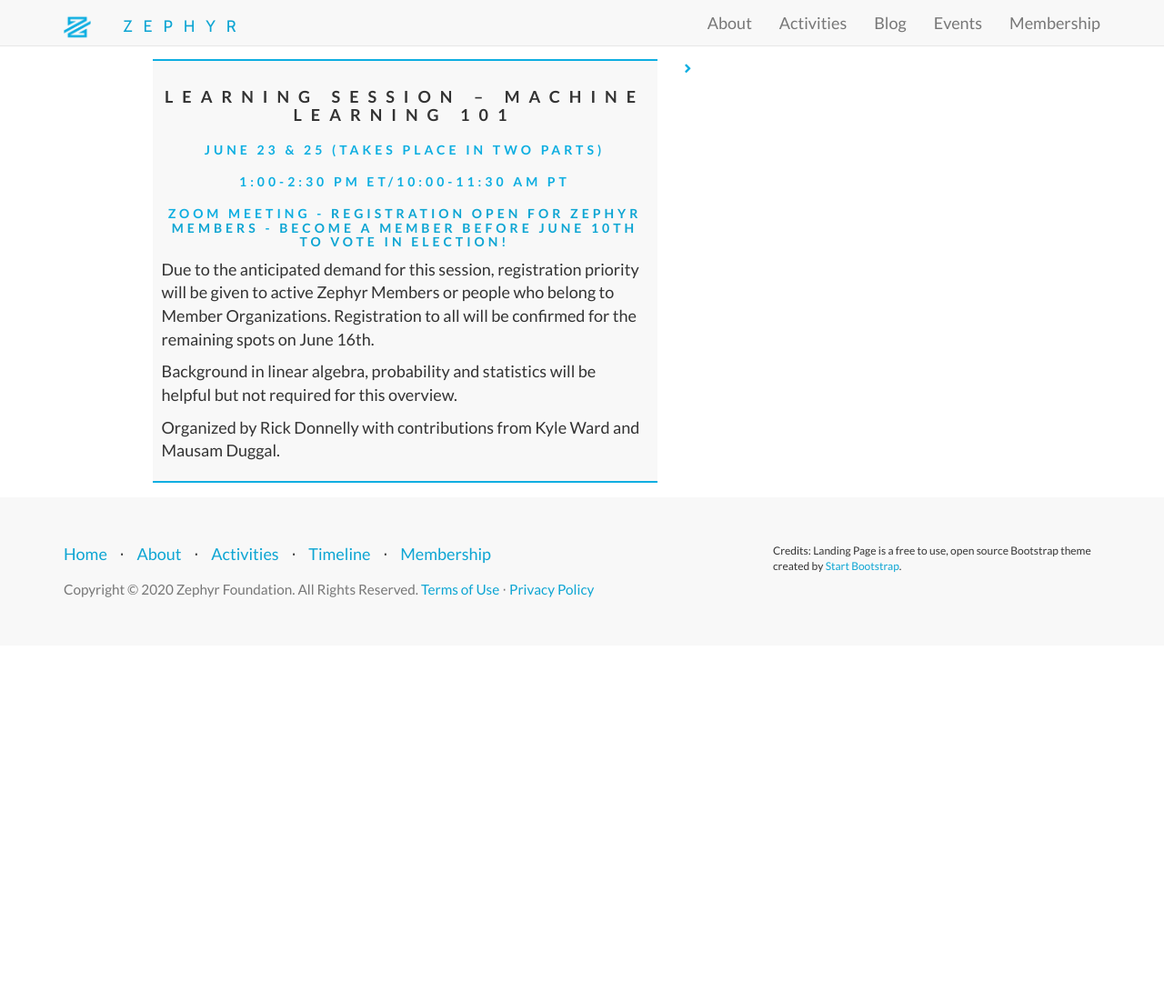
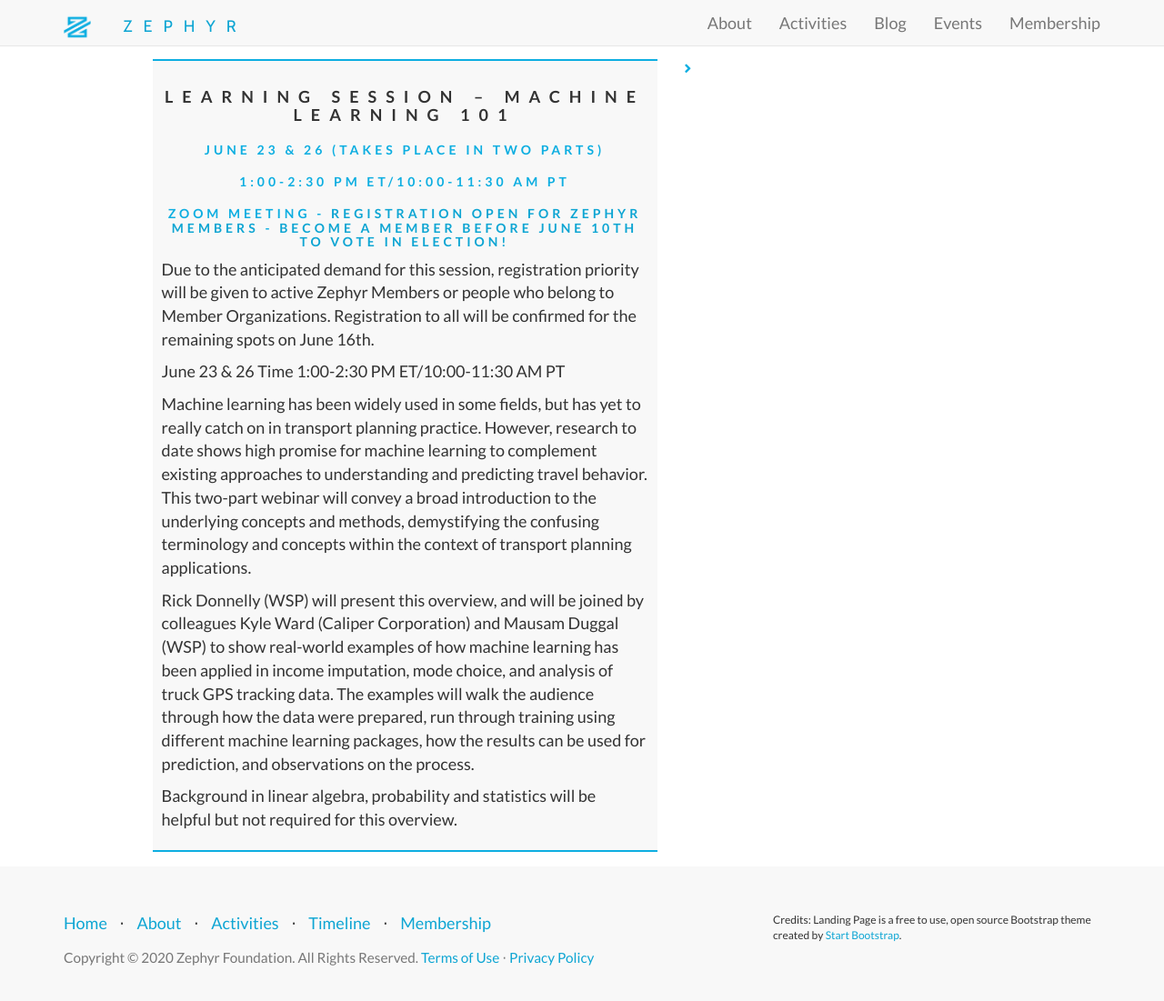
Before and after one commit to ZephyrTransport/zephyr-website, a Jekyll site: the page built from _events/2020-june-learning-machine-learning-101.md, in a window 1280 px wide and 1115 px high. Shown: the top 1101 px of the window at 91% size. Built offline with Jekyll 4.4.1, drawn with Linux system fonts in a browser that asks for light colours; nearby versions of some CDN libraries.

Commit message:
update machine learning date and description

```diff
--- a/_events/2020-june-learning-machine-learning-101.md
+++ b/_events/2020-june-learning-machine-learning-101.md
@@ -3,11 +3,14 @@
 category: Learning
 title: Learning Session – Machine Learning 101
 type: Learning Session
-day: June 23 & 25 (takes place in two parts)
+day: June 23 & 26 (takes place in two parts)
 time: 1:00-2:30 PM ET/10:00-11:30 AM PT
 place: Zoom Meeting - <a href="https://zoom.us/meeting/register/tJwoceCsrDwiHtypgW33nRJcqpozPbAkGy8t">Registration open for Zephyr Members</a> - <a href="https://zephyrtransport.org/membership">Become a member before June 10th to vote in election!</a>
 additional-msg:
 summary: "<p>Due to the anticipated demand for this session, registration priority will be given to active Zephyr Members or people who belong to Member Organizations.  Registration to all will be confirmed for the remaining spots on June 16th.
-<p>Background in linear algebra, probability and statistics will be helpful but not required for this overview.<p>Organized by Rick Donnelly with contributions from Kyle Ward and Mausam Duggal.
+<p>June 23 & 26 Time 1:00-2:30 PM ET/10:00-11:30 AM PT</p>
+<p>Machine learning has been widely used in some fields, but has yet to really catch on in transport planning practice. However, research to date shows high promise for machine learning to complement existing approaches to understanding and predicting travel behavior. This two-part webinar will convey a broad introduction to the underlying concepts and methods, demystifying the confusing terminology and concepts within the context of transport planning applications.</p>
+<p>Rick Donnelly (WSP) will present this overview, and will be joined by colleagues Kyle Ward (Caliper Corporation) and Mausam Duggal (WSP) to show real-world examples of how machine learning has been applied in income imputation, mode choice, and analysis of truck GPS tracking data. The examples will walk the audience through how the data were prepared, run through training using different machine learning packages, how the results can be used for prediction, and observations on the process.</p>
+<p>Background in linear algebra, probability and statistics will be helpful but not required for this overview.
 "
 ---
--- a/index.html
+++ b/index.html
@@ -491,7 +491,7 @@
 
 			<div class="col-sm-4" id="Summer 2020">
 				<h3><i class="fa fa-angle-right" style="color:#{{ site.highlight-color }}" aria-hidden="true"></i>Summer 2020</h3>
-				<p><b>June 23 & 25 Time 1:00-2:30 PM ET/10:00-11:30 AM PT</b>: <a href='{{ site.baseurl }}/events/2020-june-learning-machine-learning-101'>Learning Session: Machine Learning 101.</a> (Zoom Meeting – <a href="https://zoom.us/meeting/register/tJwoceCsrDwiHtypgW33nRJcqpozPbAkGy8t">Registration open for Zephyr Members</a>)
+				<p><b>June 23 & 26 Time 1:00-2:30 PM ET/10:00-11:30 AM PT</b>: <a href='{{ site.baseurl }}/events/2020-june-learning-machine-learning-101'>Learning Session: Machine Learning 101.</a> (Zoom Meeting – <a href="https://zoom.us/meeting/register/tJwoceCsrDwiHtypgW33nRJcqpozPbAkGy8t">Registration open for Zephyr Members</a>)
 				<p><b>July (Date/Time TBD)</b>: <a href='{{ site.baseurl }}/events/2020-july-activitysim'>Learning Session: Introduction to ActivitySim.</a> (Zoom Meeting – Registration Forthcoming)
 				<p><b>July (Date/Time TBD)</b>: <a href='{{ site.baseurl }}/events/2020-july-networks'>Learning Session: Network Development Tools and Tricks.</a> (Zoom Meeting – Registration Forthcoming)
 				<p><b>Week of August 17th (Date/Time TBD)</b>: <a href='{{ site.baseurl }}/events/2020-august-panel-behavior-dynamics'>Panel on Behavior Dynamics.</a> (Zoom Meeting – Registration Forthcoming)
```
